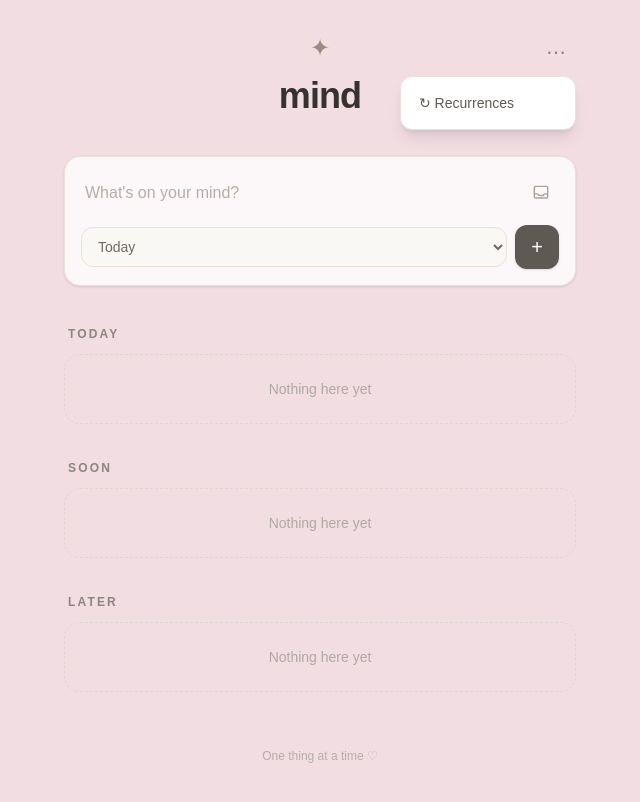
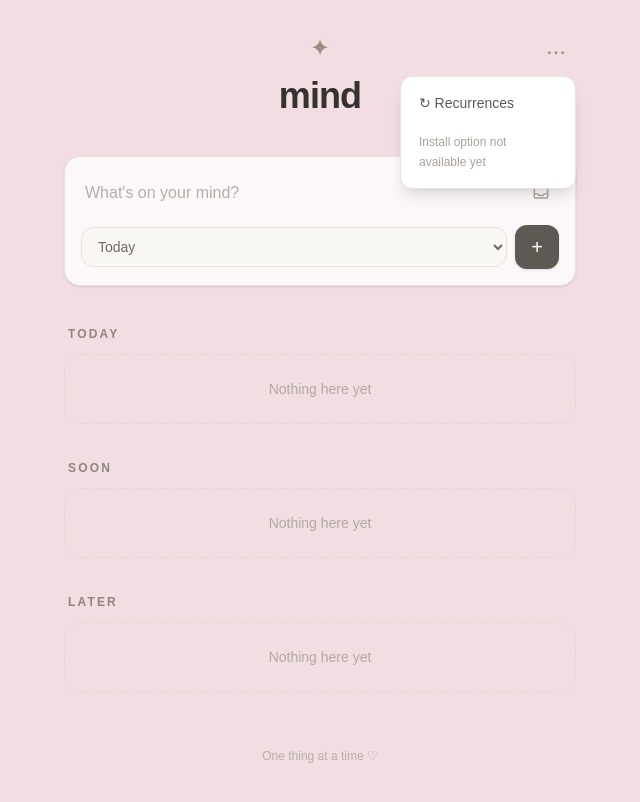
Before and after one commit to laisolizq/mind-app, a Next.js app in the folder frontend/: page /mind-app/ in a window 1280 px wide. Both pictures are taken after a click on the button "Open menu". Shown: the top 802 px of the page, without its empty margins (320-960 px from the left). Built offline with nearby package versions, Linux system fonts and the light colour scheme.

Commit message:
wip install app

```diff
--- a/frontend/src/app/InstallButton.tsx
+++ b/frontend/src/app/InstallButton.tsx
@@ -39,8 +39,12 @@ export default function InstallButton() {
   }
 
   if (!installPrompt) {
-    return null;
-  }
+    return (
+        <div className="px-3 py-2.5 text-xs leading-relaxed text-[#aaa29a]">
+        Install option not available yet
+        </div>
+    );
+ }
 
   return (
     <button
```
